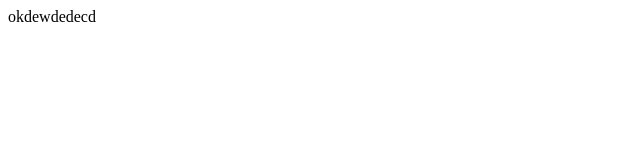
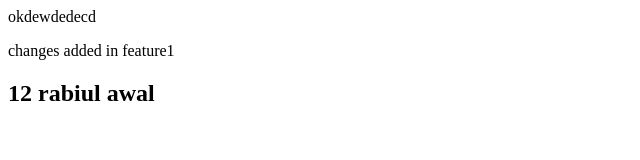
Before and after one commit to haseebzahid12345/localrepo, a plain HTML site: page index.html in a window 1280 px wide. Shown: the whole page, without its empty margins (0-640 px from the left). Drawn offline with Linux system fonts and the light colour scheme.

Commit message:
changes in new branch exited

```diff
--- a/index.html
+++ b/index.html
@@ -1 +1,3 @@
 <p>okdewdedecd</p>
+<p> changes added in feature1</p>
+<h2>12 rabiul awal</h2>
```
